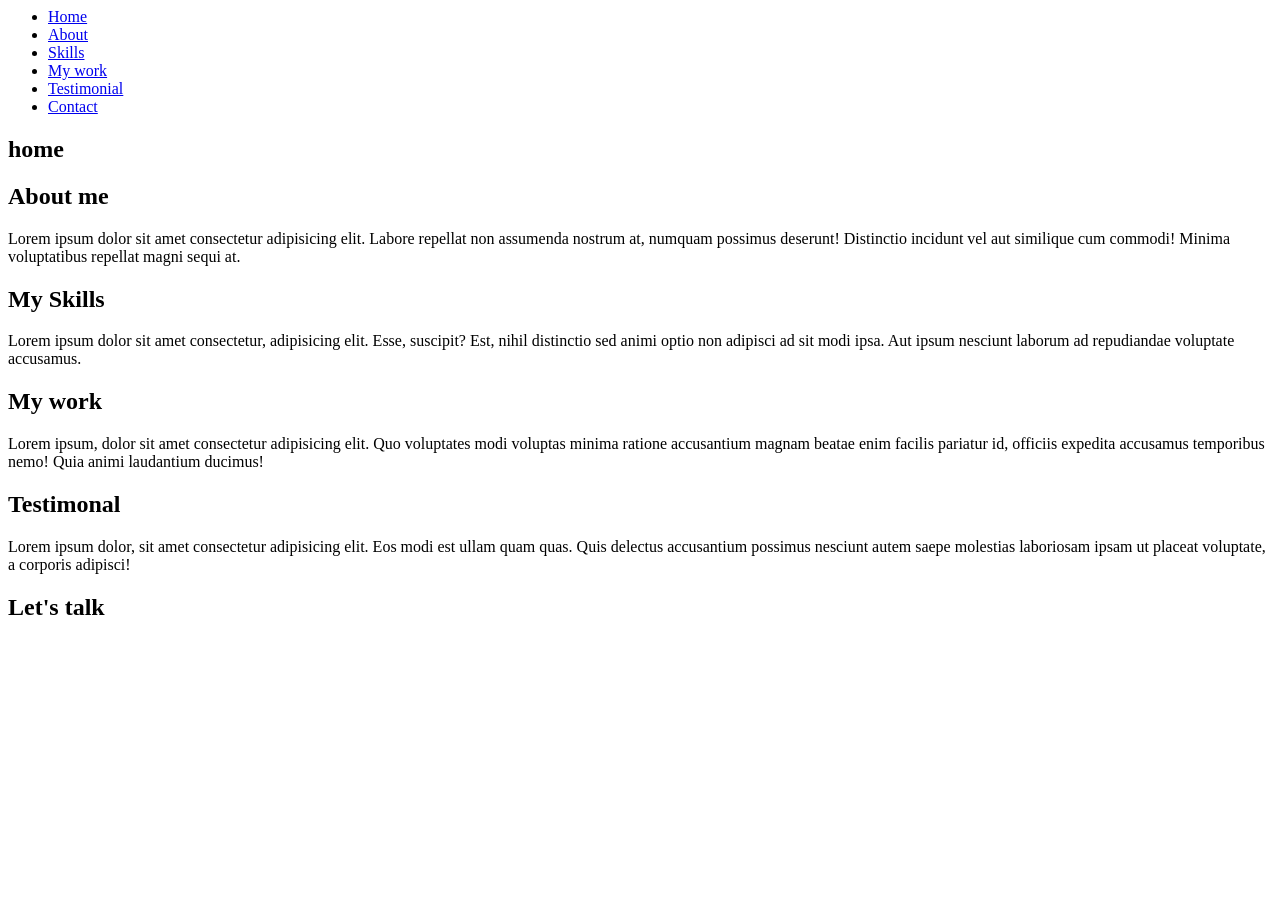
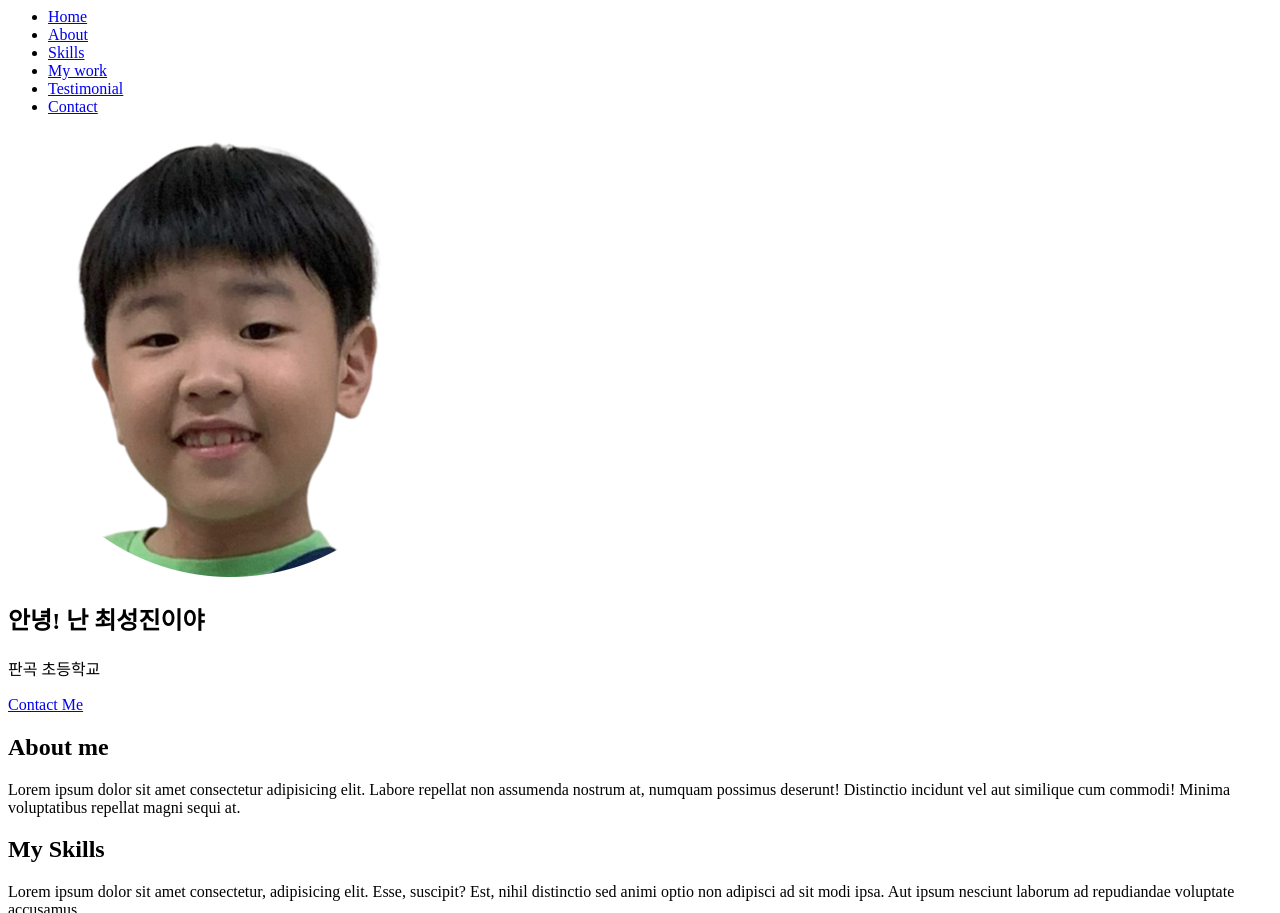
Before and after one commit to changbae77/my_portpolio, a plain HTML site: page index.html in a window 1280 px wide. Shown: the part 340-1253 px from the top of the page. Before the commit the page ends 981 px from the top, so only its background shows below. Drawn offline with Linux system fonts and the light colour scheme.

Commit message:
HTML-HOME

```diff
--- a/index.html
+++ b/index.html
@@ -52,7 +52,10 @@
     <main>
       <!-- Home -->
       <section id="home">
-        <h2>home</h2>
+        <img src="images/Profile.png" alt="Sungin's profile" />
+        <h2>안녕! 난 최성진이야</h2>
+        <p>판곡 초등학교</p>
+        <a href="#contact">Contact Me</a>
       </section>
       <!-- About -->
       <section id="about">
```
Also changed, not shown: images/Profile.png (added).
